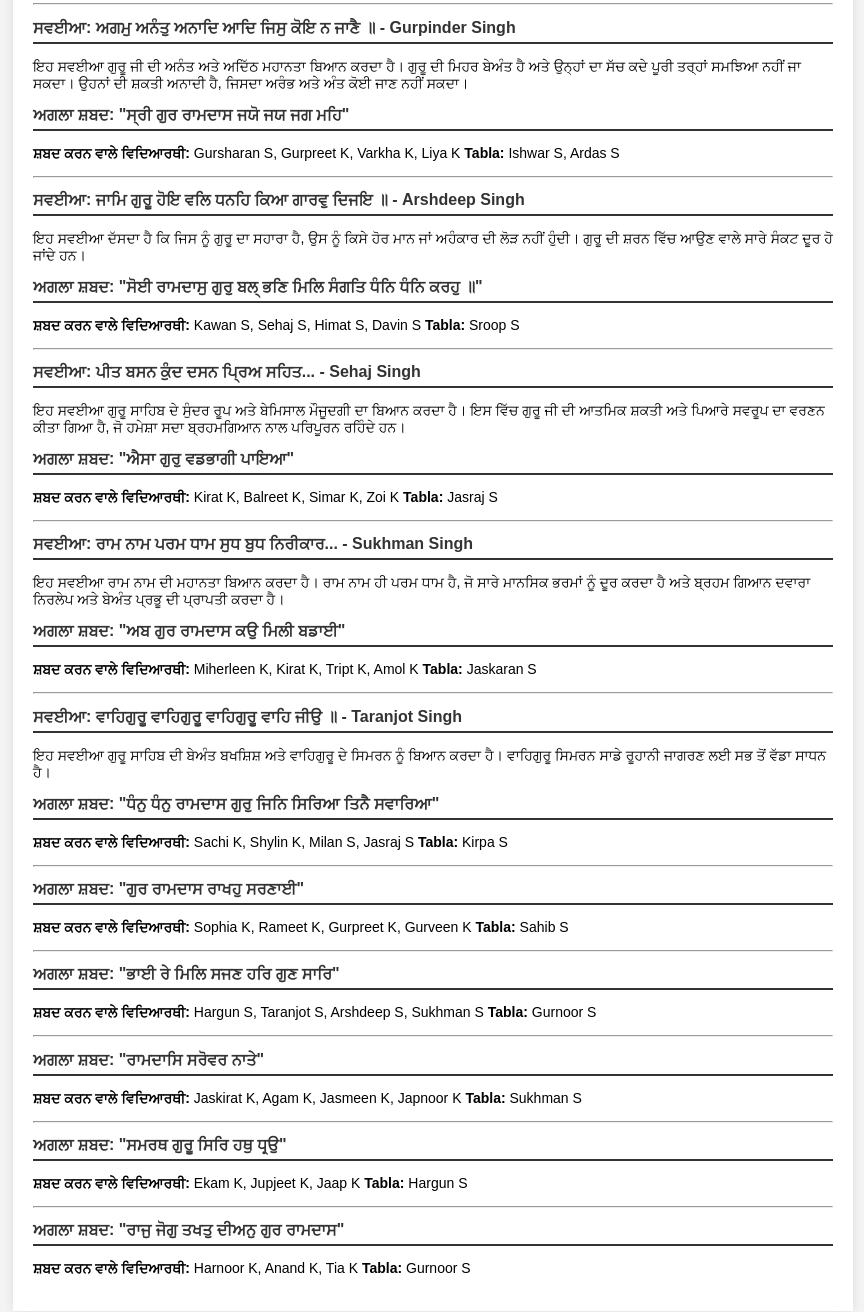
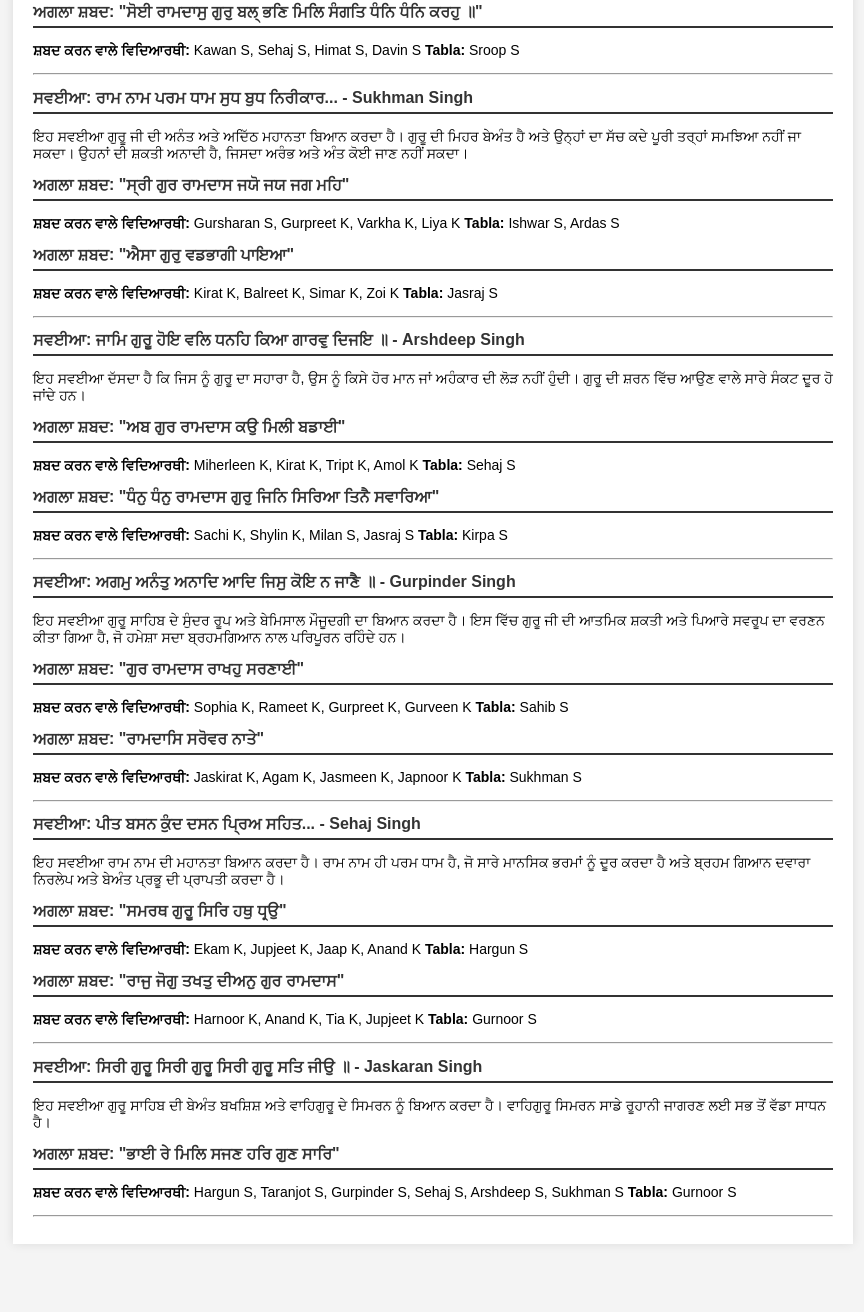
Before and after one commit to jsa498/-2024, a plain HTML site: page index.html in a window 1280 px wide. Shown: the part 326-1638 px from the top of the page, without its empty margins (207-1071 px from the left). After the commit the page ends 1590 px from the top, so only its background shows below. Drawn offline with Linux system fonts and the light colour scheme.

Commit message:
Update index.html

```diff
--- a/index.html
+++ b/index.html
@@ -12,80 +12,70 @@
         <h1>ਗੁਰੂ ਰਾਮਦਾਸ ਜੀ ਕੀਰਤਨ ਦਰਬਾਰ 2024</h1>
 
         <p>ਵਾਹਿਗੁਰੂ ਜੀ ਕਾ ਖਾਲਸਾ ਵਾਹਿਗੁਰੂ ਜੀ ਕੀ ਫਤਹਿ।</p>
-        <h2>ਸਵਈਆ: ਸਿਰੀ ਗੁਰੂ ਸਿਰੀ ਗੁਰੂ ਸਿਰੀ ਗੁਰੂ ਸਤਿ ਜੀਉ ॥ - Jaskaran Singh</h2>
+        <h2>ਸਵਈਆ: ਵਾਹਿਗੁਰੂ ਵਾਹਿਗੁਰੂ ਵਾਹਿਗੁਰੂ ਵਾਹਿ ਜੀਉ ॥ - Taranjot Singh</h2>
         <p>ਹਰਿਮੰਦਰ ਸਾਹਿਬ ਵਿਖੇ ਸਵੇਰੇ ਦੇ ਪ੍ਰਕਾਸ਼ ਸਮੇਂ 'ਸਵਈਏ' ਦਾ ਪਾਠ ਬਹੁਤ ਮਹੱਤਵਪੂਰਨ ਹੈ। ਇਹ ਪਾਠ ਗੁਰੂ ਸਾਹਿਬਾਂ ਦੀ ਅਖੰਡ ਮਹਾਨਤਾ ਅਤੇ ਸਿੱਖ ਧਰਮ ਦੇ ਅਸੂਲਾਂ ਦਾ ਉਚਾਰਨ ਹੈ। ਸੱਚਖੰਡ ਸ਼੍ਰੀ ਹਰਿਮੰਦਰ ਸਾਹਿਬ ਵਿਖੇ ਸਵਈਏ ਦਾ ਪਾਠ ਇਸ ਗੱਲ ਦੀ ਯਾਦ ਦਿਲਾਉਂਦਾ ਹੈ ਕਿ ਸਿੱਖਾਂ ਲਈ ਰੂਹਾਨੀ ਸਫ਼ਰ, ਗੁਰੂਆਂ ਦੀ ਸਿੱਖਿਆ ਅਤੇ ਉਹਨਾਂ ਦੀ ਮਹਾਨਤਾ ਨੂੰ ਸਦੀਵੀ ਸਾਲਾਹਣਾ ਕਿੰਨੀ ਮਹੱਤਵਪੂਰਨ ਹੈ। ਹਰ ਸਵੇਰ, ਗੁਰਬਾਣੀ ਦੇ ਰਾਗਾਂ ਨਾਲ ਗੁਰੂ ਗ੍ਰੰਥ ਸਾਹਿਬ ਜੀ ਦੀ ਸਿੱਖਿਆ ਦਾ ਉਚਾਰਨ ਕਰਨਾ ਰੂਹਾਨੀ ਜਾਗਰਤੀ ਨੂੰ ਵਧਾਉਂਦਾ ਹੈ। ਸਵਈਏ ਗੁਰੂ ਜੀ ਦੀ ਅਨੰਤ ਬਖਸ਼ਿਸ਼, ਮਹਾਨਤਾ ਅਤੇ ਅਮਰਤਾ ਨੂੰ ਬਿਆਨ ਕਰਦੇ ਹਨ।
 
             ਅਸੀਂ ਇਸ ਪ੍ਰੋਗਰਾਮ ਵਿੱਚ ਇਹ ਸਵਈਏ ਪੜ੍ਹ ਕੇ ਉਸੇ ਆਦਰਸ਼ ਦਾ ਪਾਲਣ ਕਰਨ ਦੀ ਕੋਸ਼ਿਸ਼ ਕਰ ਰਹੇ ਹਾਂ।</p>
 
-        <h2>ਅਗਲਾ ਸ਼ਬਦ: "ਵਾਹਗੁਰੂ ਤੇਰਾ ਸਭੁ ਸਦਕਾ"</h2>
-        <p><b>ਸ਼ਬਦ ਕਰਨ ਵਾਲੇ ਵਿਦਿਆਰਥੀ:</b> Erleen K, Eknoor K, Harman K <b>Tabla:</b> Sehaj S</p>
+        <h2>ਅਗਲਾ ਸ਼ਬਦ: "ਵਾਹਗੁਰੂ ਤੇਰਾ ਸਭੁ ਸਦਕਾ"</h2>
+        <p><b>ਸ਼ਬਦ ਕਰਨ ਵਾਲੇ ਵਿਦਿਆਰਥੀ:</b> Erleen K, Eknoor K, Harman K, Tejjas S <b>Tabla:</b> Harian S</p>
+
+        <h2>ਅਗਲਾ ਸ਼ਬਦ: "ਸੋਈ ਰਾਮਦਾਸੁ ਗੁਰੁ ਬਲ੍ ਭਣਿ ਮਿਲਿ ਸੰਗਤਿ ਧੰਨਿ ਧੰਨਿ ਕਰਹੁ ॥"</h2>
+        <p><b>ਸ਼ਬਦ ਕਰਨ ਵਾਲੇ ਵਿਦਿਆਰਥੀ:</b> Kawan S, Sehaj S, Himat S, Davin S <b>Tabla:</b> Sroop S</p>
+
+        <hr>
+
+        <h2>ਸਵਈਆ: ਰਾਮ ਨਾਮ ਪਰਮ ਧਾਮ ਸੁਧ ਬੁਧ ਨਿਰੀਕਾਰ... - Sukhman Singh</h2>
+        <p>ਇਹ ਸਵਈਆ ਗੁਰੂ ਜੀ ਦੀ ਅਨੰਤ ਅਤੇ ਅਦਿੱਠ ਮਹਾਨਤਾ ਬਿਆਨ ਕਰਦਾ ਹੈ। ਗੁਰੂ ਦੀ ਮਿਹਰ ਬੇਅੰਤ ਹੈ ਅਤੇ ਉਨ੍ਹਾਂ ਦਾ ਸੱਚ ਕਦੇ ਪੂਰੀ ਤਰ੍ਹਾਂ ਸਮਝਿਆ ਨਹੀਂ ਜਾ ਸਕਦਾ। ਉਹਨਾਂ ਦੀ ਸ਼ਕਤੀ ਅਨਾਦੀ ਹੈ, ਜਿਸਦਾ ਅਰੰਭ ਅਤੇ ਅੰਤ ਕੋਈ ਜਾਣ ਨਹੀਂ ਸਕਦਾ।</p>
+
+        <h2>ਅਗਲਾ ਸ਼ਬਦ: "ਸ੍ਰੀ ਗੁਰ ਰਾਮਦਾਸ ਜਯੋ ਜਯ ਜਗ ਮਹਿ"</h2>
+        <p><b>ਸ਼ਬਦ ਕਰਨ ਵਾਲੇ ਵਿਦਿਆਰਥੀ:</b> Gursharan S, Gurpreet K, Varkha K, Liya K <b>Tabla:</b> Ishwar S, Ardas S</p>
+
+        <h2>ਅਗਲਾ ਸ਼ਬਦ: "ਐਸਾ ਗੁਰੁ ਵਡਭਾਗੀ ਪਾਇਆ"</h2>
+        <p><b>ਸ਼ਬਦ ਕਰਨ ਵਾਲੇ ਵਿਦਿਆਰਥੀ:</b> Kirat K, Balreet K, Simar K, Zoi K <b>Tabla:</b> Jasraj S</p>
+
+        <hr>
+
+        <h2>ਸਵਈਆ: ਜਾਮਿ ਗੁਰੂ ਹੋਇ ਵਲਿ ਧਨਹਿ ਕਿਆ ਗਾਰਵੁ ਦਿਜਇ ॥ - Arshdeep Singh</h2>
+        <p>ਇਹ ਸਵਈਆ ਦੱਸਦਾ ਹੈ ਕਿ ਜਿਸ ਨੂੰ ਗੁਰੂ ਦਾ ਸਹਾਰਾ ਹੈ, ਉਸ ਨੂੰ ਕਿਸੇ ਹੋਰ ਮਾਨ ਜਾਂ ਅਹੰਕਾਰ ਦੀ ਲੋੜ ਨਹੀਂ ਹੁੰਦੀ। ਗੁਰੂ ਦੀ ਸ਼ਰਨ ਵਿੱਚ ਆਉਣ ਵਾਲੇ ਸਾਰੇ ਸੰਕਟ ਦੂਰ ਹੋ ਜਾਂਦੇ ਹਨ।</p>
+
+        <h2>ਅਗਲਾ ਸ਼ਬਦ: "ਅਬ ਗੁਰ ਰਾਮਦਾਸ ਕਉ ਮਿਲੀ ਬਡਾਈ"</h2>
+        <p><b>ਸ਼ਬਦ ਕਰਨ ਵਾਲੇ ਵਿਦਿਆਰਥੀ:</b> Miherleen K, Kirat K, Tript K, Amol K <b>Tabla:</b> Sehaj S</p>
+
+        <h2>ਅਗਲਾ ਸ਼ਬਦ: "ਧੰਨੁ ਧੰਨੁ ਰਾਮਦਾਸ ਗੁਰੁ ਜਿਨਿ ਸਿਰਿਆ ਤਿਨੈ ਸਵਾਰਿਆ"</h2>
+        <p><b>ਸ਼ਬਦ ਕਰਨ ਵਾਲੇ ਵਿਦਿਆਰਥੀ:</b> Sachi K, Shylin K, Milan S, Jasraj S <b>Tabla:</b> Kirpa S</p>
 
         <hr>
 
         <h2>ਸਵਈਆ: ਅਗਮੁ ਅਨੰਤੁ ਅਨਾਦਿ ਆਦਿ ਜਿਸੁ ਕੋਇ ਨ ਜਾਣੈ ॥ - Gurpinder Singh</h2>
-        <p>ਇਹ ਸਵਈਆ ਗੁਰੂ ਜੀ ਦੀ ਅਨੰਤ ਅਤੇ ਅਦਿੱਠ ਮਹਾਨਤਾ ਬਿਆਨ ਕਰਦਾ ਹੈ। ਗੁਰੂ ਦੀ ਮਿਹਰ ਬੇਅੰਤ ਹੈ ਅਤੇ ਉਨ੍ਹਾਂ ਦਾ ਸੱਚ ਕਦੇ ਪੂਰੀ ਤਰ੍ਹਾਂ ਸਮਝਿਆ ਨਹੀਂ ਜਾ ਸਕਦਾ। ਉਹਨਾਂ ਦੀ ਸ਼ਕਤੀ ਅਨਾਦੀ ਹੈ, ਜਿਸਦਾ ਅਰੰਭ ਅਤੇ ਅੰਤ ਕੋਈ ਜਾਣ ਨਹੀਂ ਸਕਦਾ।</p>
+        <p>ਇਹ ਸਵਈਆ ਗੁਰੂ ਸਾਹਿਬ ਦੇ ਸੁੰਦਰ ਰੂਪ ਅਤੇ ਬੇਮਿਸਾਲ ਮੌਜੂਦਗੀ ਦਾ ਬਿਆਨ ਕਰਦਾ ਹੈ। ਇਸ ਵਿੱਚ ਗੁਰੂ ਜੀ ਦੀ ਆਤਮਿਕ ਸ਼ਕਤੀ ਅਤੇ ਪਿਆਰੇ ਸਵਰੂਪ ਦਾ ਵਰਣਨ ਕੀਤਾ ਗਿਆ ਹੈ, ਜੋ ਹਮੇਸ਼ਾ ਸਦਾ ਬ੍ਰਹਮਗਿਆਨ ਨਾਲ ਪਰਿਪੂਰਨ ਰਹਿੰਦੇ ਹਨ।</p>
 
-        <h2>ਅਗਲਾ ਸ਼ਬਦ: "ਸ੍ਰੀ ਗੁਰ ਰਾਮਦਾਸ ਜਯੋ ਜਯ ਜਗ ਮਹਿ"</h2>
-        <p><b>ਸ਼ਬਦ ਕਰਨ ਵਾਲੇ ਵਿਦਿਆਰਥੀ:</b> Gursharan S, Gurpreet K, Varkha K, Liya K <b>Tabla:</b> Ishwar S, Ardas S</p>
+        <h2>ਅਗਲਾ ਸ਼ਬਦ: "ਗੁਰ ਰਾਮਦਾਸ ਰਾਖਹੁ ਸਰਣਾਈ"</h2>
+        <p><b>ਸ਼ਬਦ ਕਰਨ ਵਾਲੇ ਵਿਦਿਆਰਥੀ:</b> Sophia K, Rameet K, Gurpreet K, Gurveen K <b>Tabla:</b> Sahib S</p>
 
-        <hr>
-
-        <h2>ਸਵਈਆ: ਜਾਮਿ ਗੁਰੂ ਹੋਇ ਵਲਿ ਧਨਹਿ ਕਿਆ ਗਾਰਵੁ ਦਿਜਇ ॥ - Arshdeep Singh</h2>
-        <p>ਇਹ ਸਵਈਆ ਦੱਸਦਾ ਹੈ ਕਿ ਜਿਸ ਨੂੰ ਗੁਰੂ ਦਾ ਸਹਾਰਾ ਹੈ, ਉਸ ਨੂੰ ਕਿਸੇ ਹੋਰ ਮਾਨ ਜਾਂ ਅਹੰਕਾਰ ਦੀ ਲੋੜ ਨਹੀਂ ਹੁੰਦੀ। ਗੁਰੂ ਦੀ ਸ਼ਰਨ ਵਿੱਚ ਆਉਣ ਵਾਲੇ ਸਾਰੇ ਸੰਕਟ ਦੂਰ ਹੋ ਜਾਂਦੇ ਹਨ।</p>
-
-        <h2>ਅਗਲਾ ਸ਼ਬਦ: "ਸੋਈ ਰਾਮਦਾਸੁ ਗੁਰੁ ਬਲ੍ ਭਣਿ ਮਿਲਿ ਸੰਗਤਿ ਧੰਨਿ ਧੰਨਿ ਕਰਹੁ ॥"</h2>
-        <p><b>ਸ਼ਬਦ ਕਰਨ ਵਾਲੇ ਵਿਦਿਆਰਥੀ:</b> Kawan S, Sehaj S, Himat S, Davin S <b>Tabla:</b> Sroop S</p>
+        <h2>ਅਗਲਾ ਸ਼ਬਦ: "ਰਾਮਦਾਸਿ ਸਰੋਵਰ ਨਾਤੇ"</h2>
+        <p><b>ਸ਼ਬਦ ਕਰਨ ਵਾਲੇ ਵਿਦਿਆਰਥੀ:</b> Jaskirat K, Agam K, Jasmeen K, Japnoor K <b>Tabla:</b> Sukhman S</p>
 
         <hr>
 
         <h2>ਸਵਈਆ: ਪੀਤ ਬਸਨ ਕੁੰਦ ਦਸਨ ਪ੍ਰਿਅ ਸਹਿਤ... - Sehaj Singh</h2>
-        <p>ਇਹ ਸਵਈਆ ਗੁਰੂ ਸਾਹਿਬ ਦੇ ਸੁੰਦਰ ਰੂਪ ਅਤੇ ਬੇਮਿਸਾਲ ਮੌਜੂਦਗੀ ਦਾ ਬਿਆਨ ਕਰਦਾ ਹੈ। ਇਸ ਵਿੱਚ ਗੁਰੂ ਜੀ ਦੀ ਆਤਮਿਕ ਸ਼ਕਤੀ ਅਤੇ ਪਿਆਰੇ ਸਵਰੂਪ ਦਾ ਵਰਣਨ ਕੀਤਾ ਗਿਆ ਹੈ, ਜੋ ਹਮੇਸ਼ਾ ਸਦਾ ਬ੍ਰਹਮਗਿਆਨ ਨਾਲ ਪਰਿਪੂਰਨ ਰਹਿੰਦੇ ਹਨ।</p>
+        <p>ਇਹ ਸਵਈਆ ਰਾਮ ਨਾਮ ਦੀ ਮਹਾਨਤਾ ਬਿਆਨ ਕਰਦਾ ਹੈ। ਰਾਮ ਨਾਮ ਹੀ ਪਰਮ ਧਾਮ ਹੈ, ਜੋ ਸਾਰੇ ਮਾਨਸਿਕ ਭਰਮਾਂ ਨੂੰ ਦੂਰ ਕਰਦਾ ਹੈ ਅਤੇ ਬ੍ਰਹਮ ਗਿਆਨ ਦਵਾਰਾ ਨਿਰਲੇਪ ਅਤੇ ਬੇਅੰਤ ਪ੍ਰਭੂ ਦੀ ਪ੍ਰਾਪਤੀ ਕਰਦਾ ਹੈ।</p>
 
-        <h2>ਅਗਲਾ ਸ਼ਬਦ: "ਐਸਾ ਗੁਰੁ ਵਡਭਾਗੀ ਪਾਇਆ"</h2>
-        <p><b>ਸ਼ਬਦ ਕਰਨ ਵਾਲੇ ਵਿਦਿਆਰਥੀ:</b> Kirat K, Balreet K, Simar K, Zoi K <b>Tabla:</b> Jasraj S</p>
+        <h2>ਅਗਲਾ ਸ਼ਬਦ: "ਸਮਰਥ ਗੁਰੂ ਸਿਰਿ ਹਥੁ ਧਰ੍ਉ"</h2>
+        <p><b>ਸ਼ਬਦ ਕਰਨ ਵਾਲੇ ਵਿਦਿਆਰਥੀ:</b> Ekam K, Jupjeet K, Jaap K, Anand K <b>Tabla:</b> Hargun S</p>
+
+        <h2>ਅਗਲਾ ਸ਼ਬਦ: "ਰਾਜੁ ਜੋਗੁ ਤਖਤੁ ਦੀਅਨੁ ਗੁਰ ਰਾਮਦਾਸ"</h2>
+        <p><b>ਸ਼ਬਦ ਕਰਨ ਵਾਲੇ ਵਿਦਿਆਰਥੀ:</b> Harnoor K, Anand K, Tia K, Jupjeet K <b>Tabla:</b> Gurnoor S</p>
 
         <hr>
 
-        <h2>ਸਵਈਆ: ਰਾਮ ਨਾਮ ਪਰਮ ਧਾਮ ਸੁਧ ਬੁਧ ਨਿਰੀਕਾਰ... - Sukhman Singh</h2>
-        <p>ਇਹ ਸਵਈਆ ਰਾਮ ਨਾਮ ਦੀ ਮਹਾਨਤਾ ਬਿਆਨ ਕਰਦਾ ਹੈ। ਰਾਮ ਨਾਮ ਹੀ ਪਰਮ ਧਾਮ ਹੈ, ਜੋ ਸਾਰੇ ਮਾਨਸਿਕ ਭਰਮਾਂ ਨੂੰ ਦੂਰ ਕਰਦਾ ਹੈ ਅਤੇ ਬ੍ਰਹਮ ਗਿਆਨ ਦਵਾਰਾ ਨਿਰਲੇਪ ਅਤੇ ਬੇਅੰਤ ਪ੍ਰਭੂ ਦੀ ਪ੍ਰਾਪਤੀ ਕਰਦਾ ਹੈ।</p>
+        <h2>ਸਵਈਆ: ਸਿਰੀ ਗੁਰੂ ਸਿਰੀ ਗੁਰੂ ਸਿਰੀ ਗੁਰੂ ਸਤਿ ਜੀਉ ॥ - Jaskaran Singh</h2>
+        <p>ਇਹ ਸਵਈਆ ਗੁਰੂ ਸਾਹਿਬ ਦੀ ਬੇਅੰਤ ਬਖਸ਼ਿਸ਼ ਅਤੇ ਵਾਹਿਗੁਰੂ ਦੇ ਸਿਮਰਨ ਨੂੰ ਬਿਆਨ ਕਰਦਾ ਹੈ। ਵਾਹਿਗੁਰੂ ਸਿਮਰਨ ਸਾਡੇ ਰੂਹਾਨੀ ਜਾਗਰਣ ਲਈ ਸਭ ਤੋਂ ਵੱਡਾ ਸਾਧਨ ਹੈ।</p>
 
-        <h2>ਅਗਲਾ ਸ਼ਬਦ: "ਅਬ ਗੁਰ ਰਾਮਦਾਸ ਕਉ ਮਿਲੀ ਬਡਾਈ"</h2>
-        <p><b>ਸ਼ਬਦ ਕਰਨ ਵਾਲੇ ਵਿਦਿਆਰਥੀ:</b> Miherleen K, Kirat K, Tript K, Amol K <b>Tabla:</b> Jaskaran S</p>
+        <h2>ਅਗਲਾ ਸ਼ਬਦ: "ਭਾਈ ਰੇ ਮਿਲਿ ਸਜਣ ਹਰਿ ਗੁਣ ਸਾਰਿ"</h2>
+        <p><b>ਸ਼ਬਦ ਕਰਨ ਵਾਲੇ ਵਿਦਿਆਰਥੀ:</b> Hargun S, Taranjot S, Gurpinder S, Sehaj S, Arshdeep S, Sukhman S <b>Tabla:</b> Gurnoor S</p>
 
         <hr>
-
-        <h2>ਸਵਈਆ: ਵਾਹਿਗੁਰੂ ਵਾਹਿਗੁਰੂ ਵਾਹਿਗੁਰੂ ਵਾਹਿ ਜੀਉ ॥ - Taranjot Singh</h2>
-        <p>ਇਹ ਸਵਈਆ ਗੁਰੂ ਸਾਹਿਬ ਦੀ ਬੇਅੰਤ ਬਖਸ਼ਿਸ਼ ਅਤੇ ਵਾਹਿਗੁਰੂ ਦੇ ਸਿਮਰਨ ਨੂੰ ਬਿਆਨ ਕਰਦਾ ਹੈ। ਵਾਹਿਗੁਰੂ ਸਿਮਰਨ ਸਾਡੇ ਰੂਹਾਨੀ ਜਾਗਰਣ ਲਈ ਸਭ ਤੋਂ ਵੱਡਾ ਸਾਧਨ ਹੈ।</p>
-
-        <h2>ਅਗਲਾ ਸ਼ਬਦ: "ਧੰਨੁ ਧੰਨੁ ਰਾਮਦਾਸ ਗੁਰੁ ਜਿਨਿ ਸਿਰਿਆ ਤਿਨੈ ਸਵਾਰਿਆ"</h2>
-        <p><b>ਸ਼ਬਦ ਕਰਨ ਵਾਲੇ ਵਿਦਿਆਰਥੀ:</b> Sachi K, Shylin K, Milan S, Jasraj S <b>Tabla:</b> Kirpa S</p>
-
-        <hr>
-
-        <h2>ਅਗਲਾ ਸ਼ਬਦ: "ਗੁਰ ਰਾਮਦਾਸ ਰਾਖਹੁ ਸਰਣਾਈ"</h2>
-        <p><b>ਸ਼ਬਦ ਕਰਨ ਵਾਲੇ ਵਿਦਿਆਰਥੀ:</b> Sophia K, Rameet K, Gurpreet K, Gurveen K <b>Tabla:</b> Sahib S</p>
-
-        <hr>
-
-        <h2>ਅਗਲਾ ਸ਼ਬਦ: "ਭਾਈ ਰੇ ਮਿਲਿ ਸਜਣ ਹਰਿ ਗੁਣ ਸਾਰਿ"</h2>
-        <p><b>ਸ਼ਬਦ ਕਰਨ ਵਾਲੇ ਵਿਦਿਆਰਥੀ:</b> Hargun S, Taranjot S, Arshdeep S, Sukhman S <b>Tabla:</b> Gurnoor S</p>
-
-        <hr>
-
-        <h2>ਅਗਲਾ ਸ਼ਬਦ: "ਰਾਮਦਾਸਿ ਸਰੋਵਰ ਨਾਤੇ"</h2>
-        <p><b>ਸ਼ਬਦ ਕਰਨ ਵਾਲੇ ਵਿਦਿਆਰਥੀ:</b> Jaskirat K, Agam K, Jasmeen K, Japnoor K <b>Tabla:</b> Sukhman S</p>
-
-        <hr>
-
-        <h2>ਅਗਲਾ ਸ਼ਬਦ: "ਸਮਰਥ ਗੁਰੂ ਸਿਰਿ ਹਥੁ ਧਰ੍ਉ"</h2>
-        <p><b>ਸ਼ਬਦ ਕਰਨ ਵਾਲੇ ਵਿਦਿਆਰਥੀ:</b> Ekam K, Jupjeet K, Jaap K <b>Tabla:</b> Hargun S</p>
-
-        <hr>
-
-        <h2>ਅਗਲਾ ਸ਼ਬਦ: "ਰਾਜੁ ਜੋਗੁ ਤਖਤੁ ਦੀਅਨੁ ਗੁਰ ਰਾਮਦਾਸ"</h2>
-        <p><b>ਸ਼ਬਦ ਕਰਨ ਵਾਲੇ ਵਿਦਿਆਰਥੀ:</b> Harnoor K, Anand K, Tia K <b>Tabla:</b> Gurnoor S</p>
-
-
     </div>
 </body>
 </html>
```
